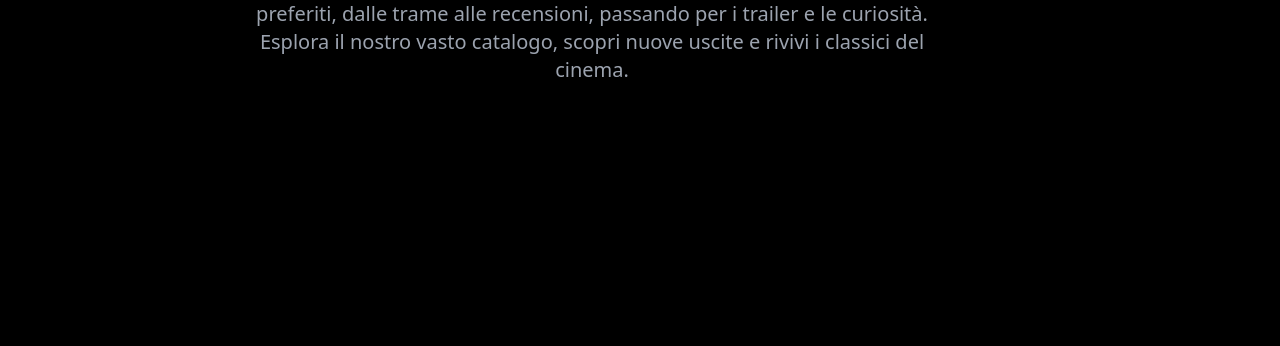
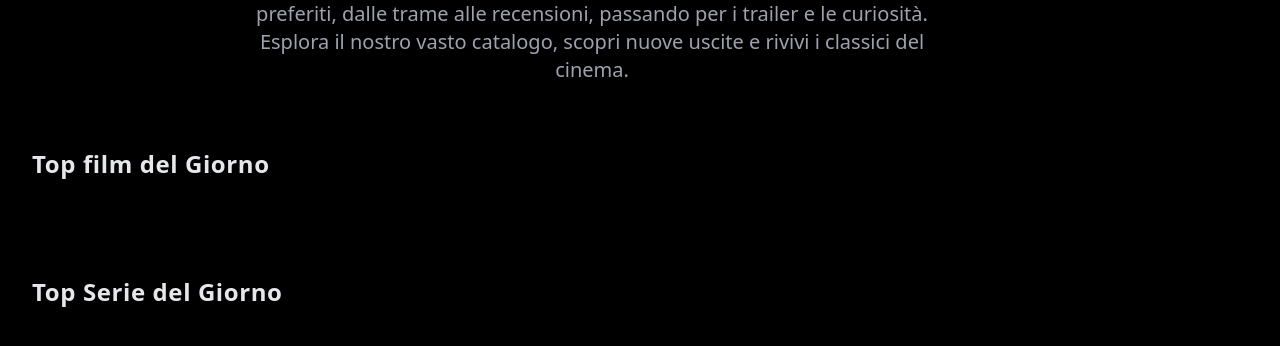
Before and after one commit to TTF-FULL-STACK-2025/movieapp-fiorio, a website built with Vite: page index.html in a window 1280 px wide. Shown: the part 224-570 px from the top of the page. Built offline with nearby package versions, Linux system fonts and the light colour scheme.

Commit message:
added "top film" and "top serie"

```diff
--- a/index.html
+++ b/index.html
@@ -35,6 +35,32 @@
             </p>
         </div>
     </center>
+
+
+    <div class="space-y-4 relative group">
+        <h2 class="text-xl md:text-2xl font-bold tracking-wide text-gray-200 hover:text-white transition cursor-pointer">
+            Top film del Giorno
+        </h2>
+
+        <div class="relative">
+            <div id="moviesList" class="flex gap-3 overflow-x-auto py-2 px-1 scrollbar-hide">
+
+            </div>
+        </div>
+    </div>
+
+
+
+    <div class="space-y-4 relative group">
+        <h2 class="text-xl md:text-2xl font-bold tracking-wide text-gray-200 hover:text-white transition cursor-pointer">
+            Top Serie del Giorno
+        </h2>
+
+        <div class="relative">
+            <div id="seriesList" class="flex gap-3 overflow-x-auto py-2 px-1 scrollbar-hide">
+
+            </div>
+        </div>
     </div>
 
 </body>
```
